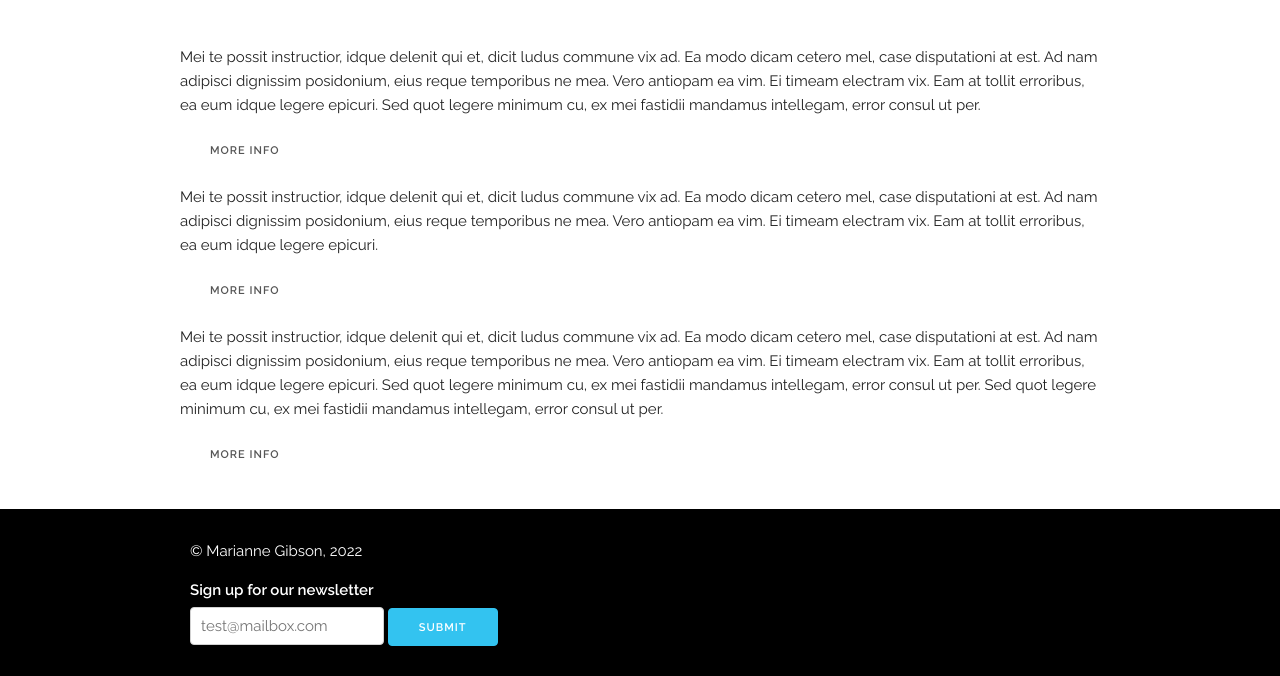
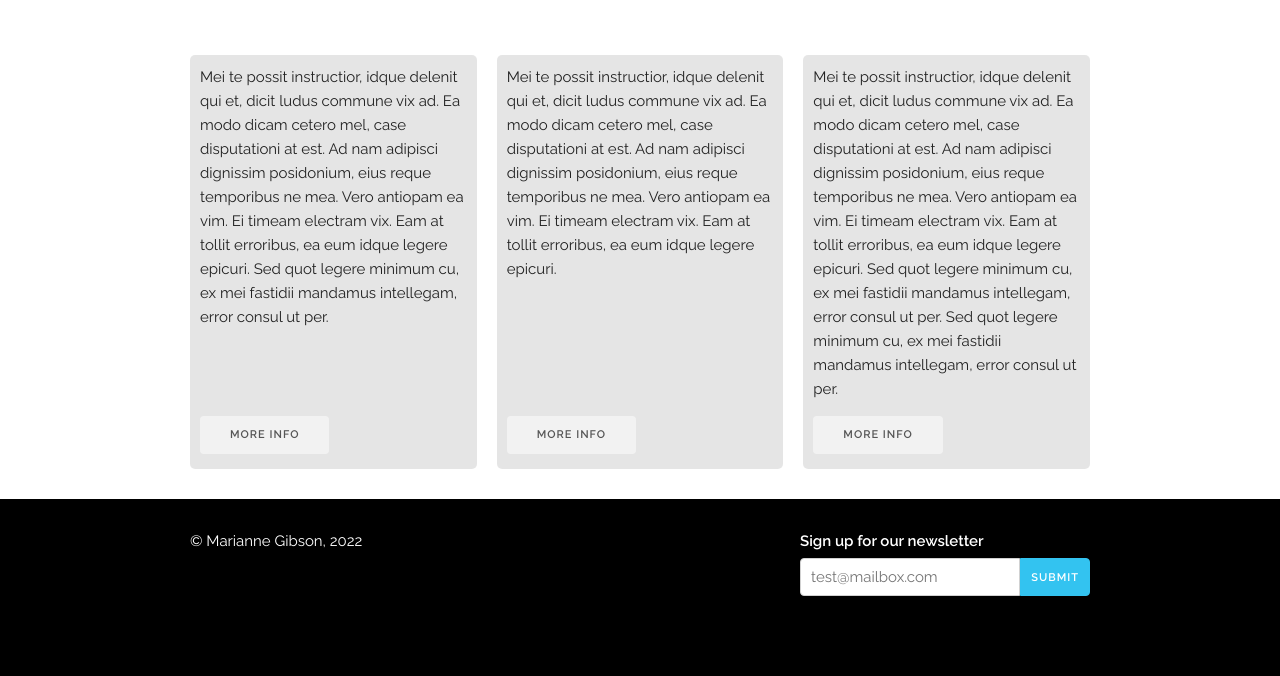
Before and after one commit to IanN2376/lesson6, a plain HTML site: page lesson6/index.html in a window 1280 px wide. Shown: the part 398-1074 px from the top of the page. After the commit the page ends 1024 px from the top, so only its background shows below. Drawn offline with Linux system fonts and the light colour scheme.

Commit message:
Update index.html

```diff
--- a/lesson6/index.html
+++ b/lesson6/index.html
@@ -6,7 +6,7 @@
   <meta name="viewport" content="width=device-width, initial-scale=1">
   <link href="https://fonts.googleapis.com/css?family=Raleway:400,300,600" rel="stylesheet" type="text/css">
   <link rel="stylesheet" href="css/base.css">
-  <link rel="stylesheet" href="css/custom2.css">
+  <link rel="stylesheet" href="css/custom.css">
 </head>
 <body>
 <!-- top section -->
```
